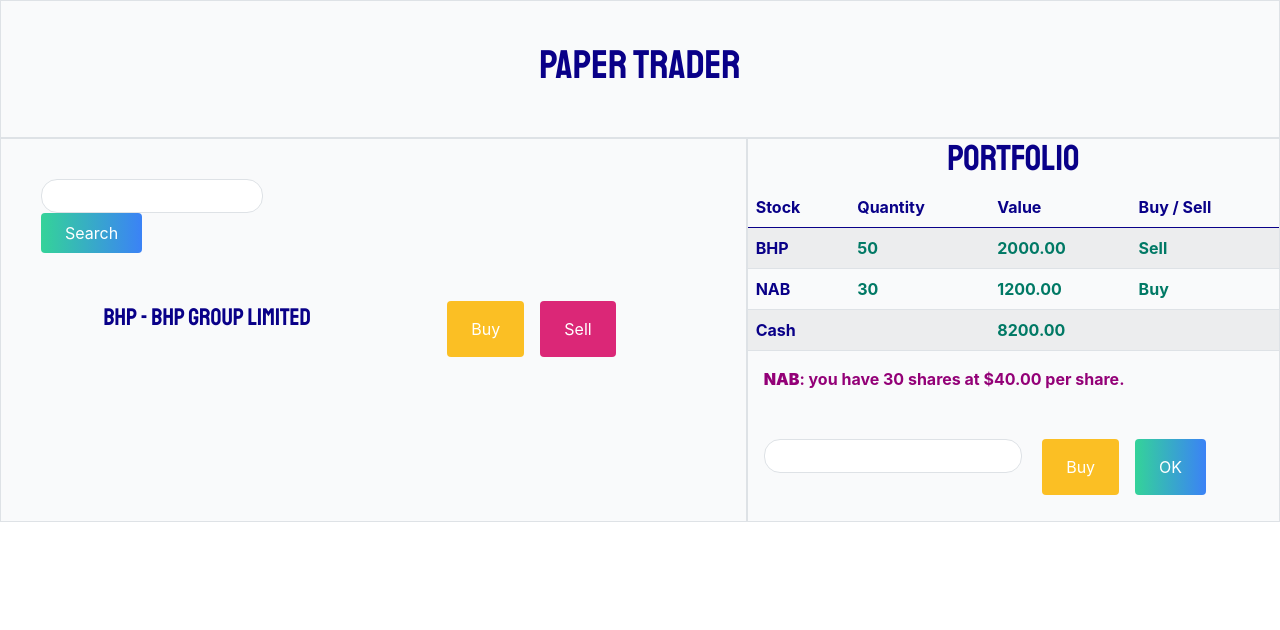
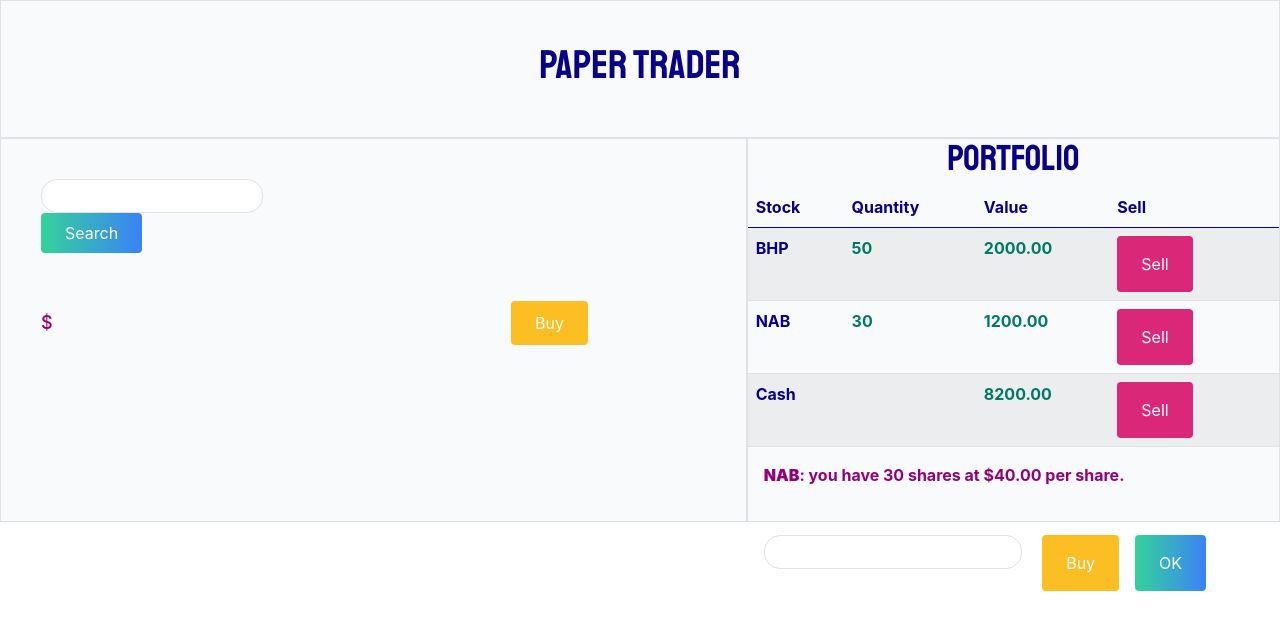
Before and after one commit to daryllast/stock-web, a React (Create React App) app: page / in a window 1280 px wide. Shown: the top 630 px of the page. Built offline with nearby package versions, Linux system fonts and the light colour scheme.

Commit message:
searchbox updates portfolio updates

```diff
--- a/src/App.css
+++ b/src/App.css
@@ -89,6 +89,11 @@
 
 }
 
+h4 {
+  color: #930077;
+  font-weight: bold;
+}
+
 p {
   color: #930077;
   font-weight: bold;
--- a/src/portfolio-box.js
+++ b/src/portfolio-box.js
@@ -1,8 +1,52 @@
 import React, {useState, useEffect} from 'react';
 
+
 function PortfolioBox(props) {
+
+// const [stock, setStock] = useState();
+
+// const fetchStock = async () => {
+//     let res = await fetch('http://localhost:3001/api/v1/portfolio')
+//     let json = await res.json()
+//     console.log(json)
+//     setPortfolio(json)
+// };
+
+// useEffect(() => {
+//     console.log('run this only once when the page loads up')
+//     fetchStock()
+// }, []);
+
+const [stockSymbol, setStockSymbol] = useState('');
+ const [result, setResult] = useState({symbol: '', price: ''});
+
+ const [quantity, setQuantity] = useState();
+
+const sellStock = async () => {
+    let info = {symbol: result.symbol, quantity: quantity, price: result.price}
+    let res = await fetch('http://localhost:3000/api/v1/portfolio/:id', {
+        method: 'DELETE',
+        headers: {
+            'Content-Type': 'application/json'
+        },
+        body: JSON.stringify(info)
+    })
+    let data = await res.json()
+    console.log('the data is', data)
+    setQuantity('')
+    setResult({symbol: '',quantity: '', price: ''})
+    setStockSymbol('')
+
+};
+
+
+
+
+
     return (
         <>
+
+
 
 <div className={'col-span-12 md:col-span-5 border bg-gray-50 h-96'}>
 
@@ -17,27 +61,33 @@
               <th scope="col">Stock</th>
               <th scope="col">Quantity</th>
               <th scope="col">Value</th>
-              <th scope="col">Buy / Sell</th>
+              <th scope="col">Sell</th>
             </tr>
           </thead>
+
+          {/* {stock && stock.map((stocks) => {
+                        return <th key={stock.id}
+                                   onClick={() => fetchStock(stock)}
+                                   className={(selectedStock && (selectedCategory.id == category.id)) ?  'p-14 border-b text-3xl bg-gray-200' : 'p-14 border-b text-3xl'}>{portfolio.name}</th>
+                    })} */}
           <tbody>
             <tr>
               <th scope="row">BHP</th>
               <td>50</td>
               <td>2000.00</td>
-              <td>Sell</td>
+              <td><button className={'px-6 bg-pink-600 hover:bg-pink-700 text-white rounded py-3 mr-4'}onClick={sellStock}>Sell</button></td>
             </tr>
             <tr>
               <th scope="row">NAB</th>
               <td>30</td>
               <td>1200.00</td>
-              <td>Buy</td>
+              <td><button className={'px-6 bg-pink-600 hover:bg-pink-700 text-white rounded py-3 mr-4'}onClick={sellStock}>Sell</button></td>
             </tr>
             <tr>
             <th scope="row">Cash</th>
               <td></td>
               <td>8200.00</td>
-              <td></td>
+              <td><button className={'px-6 bg-pink-600 hover:bg-pink-700 text-white rounded py-3 mr-4'}onClick={sellStock}>Sell</button></td>
             </tr>
           </tbody>
         </table>
--- a/src/search-box.js
+++ b/src/search-box.js
@@ -1,6 +1,43 @@
+
 import React, {useState, useEffect} from 'react';
 
 function SearchBox(props) {
+
+ const [stockSymbol, setStockSymbol] = useState('');
+ const [result, setResult] = useState({symbol: '', price: ''});
+
+ const [quantity, setQuantity] = useState();
+
+ const onStockSymbolChange = async(event) => {
+setStockSymbol(event.currentTarget.value)
+ };
+
+ const searchStock = async() => {
+ console.log('searchStock was called')
+ let res = await fetch(`http://localhost:3000/api/v1/search/${stockSymbol}`)
+ let data = await res.json()
+ console.log('data is', data)
+ setResult({symbol: stockSymbol, price: data.price})
+ };
+
+ const buyStock = async () => {
+    let info = {symbol: result.symbol, quantity: quantity, price: result.price}
+    let res = await fetch('http://localhost:3000/api/v1/portfolio', {
+        method: 'POST',
+        headers: {
+            'Content-Type': 'application/json'
+        },
+        body: JSON.stringify(info)
+    })
+    let data = await res.json()
+    console.log('the data is', data)
+    setQuantity('')
+    setResult({symbol: '', price: ''})
+    setStockSymbol('')
+
+};
+
+
 return (
     <>
 
@@ -12,9 +49,9 @@
       <div className={'grid grid-cols-12'}>
         <div className={'col-span-12 md:col-span-6'}>
 
-        <input type="search" className={'border w-2/3 mr-4 p-1 rounded-r-2xl rounded-l-2xl'}/>
+        <input value={stockSymbol} onChange={onStockSymbolChange} type="search" className={'border w-2/3 mr-4 p-1 rounded-r-2xl rounded-l-2xl'}/>
 
-           <button className={'px-6 text-white bg-gradient-to-r from-green-400 to-blue-500 hover:from-pink-500 hover:to-yellow-500 rounded py-2 mr-3'}>Search</button>
+           <button onClick={searchStock} className={'px-6 text-white bg-gradient-to-r from-green-400 to-blue-500 hover:from-pink-500 hover:to-yellow-500 rounded py-2 mr-3'}>Search</button>
 
         </div>
 
@@ -25,14 +62,21 @@
         </div>
 
         <div className={'col-span-12 md:col-span-6 mt-5 text-center md:text-left'}>
-          <h1 className={'text-2xl'}>BHP - BHP Group Limited</h1>
+        <h1 className={'text-2xl font-bold tracking-wider'}>{result.symbol}</h1>
+          {result && <h4 className={'text-lg font-medium text-left'}>${result.price}</h4>}
         </div>
 
         <div className={'col-span-12 md:col-span-6 mt-5 flex justify-center'}>
 
-          <button className={'px-6 bg-yellow-400 hover:bg-yellow-200 text-white rounded py-3 mr-4'}>Buy</button>
+        <div className={'col-span-12 md:col-span-6 mr-4 ml-4'}>
 
-          <button className={'px-6 bg-pink-600 hover:bg-pink-700 text-white rounded py-3 mr-4'}>Sell</button>
+        {result.symbol && <input onChange={(event) => setQuantity(event.currentTarget.value)} type="number" className={'border w-full p-1 rounded-r-2xl rounded-l-2xl'}/>}
+        </div>
+
+
+          <button className={'px-6 bg-yellow-400 hover:bg-yellow-200 text-white rounded py-2 mr-3'}onClick={buyStock}>Buy</button>
+
+          {/* <button className={'px-6 bg-pink-600 hover:bg-pink-700 text-white rounded py-3 mr-4'}>Sell</button> */}
 
 
         </div>
```
